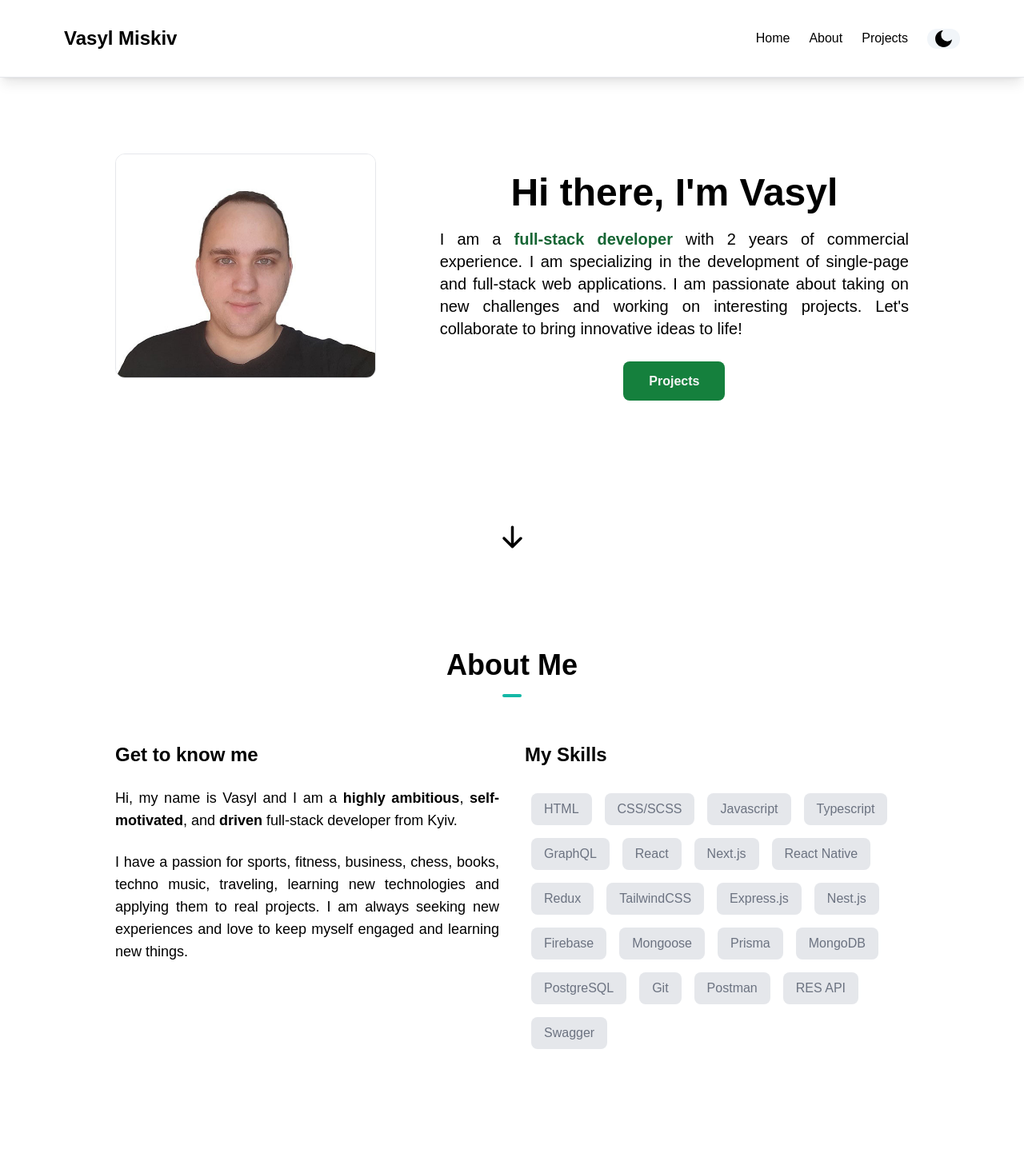
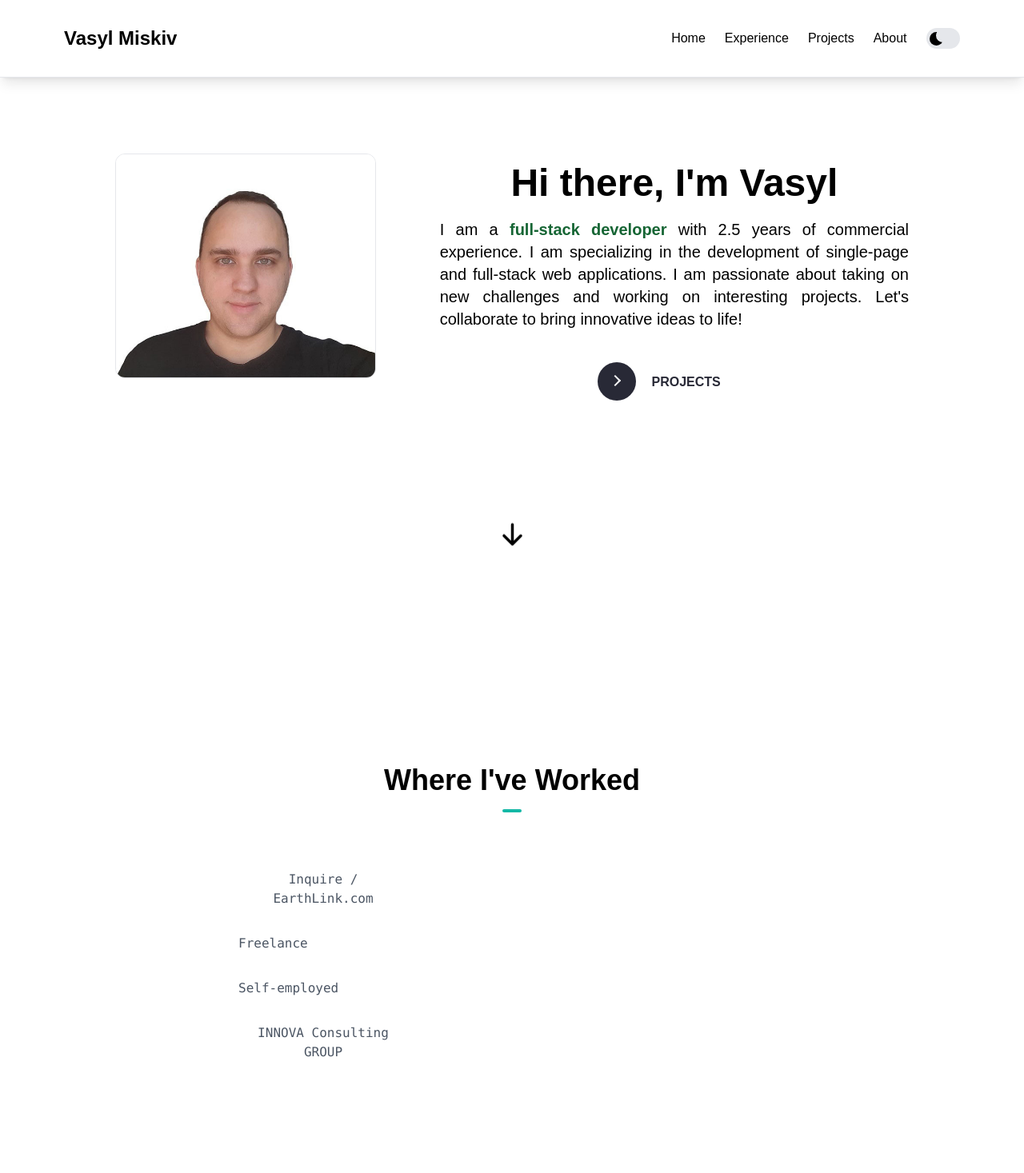
Before and after one commit to vasylmiskiv/own-portfolio, a Next.js app: page / in a window 1280 px wide. Shown: the top 1467 px of the page at 80% size. Built offline with nearby package versions, Linux system fonts and the light colour scheme.

Commit message:
added experience section, tabs, util function, changed nav theme toggler

```diff
--- a/app/components/AboutSection.tsx
+++ b/app/components/AboutSection.tsx
@@ -20,7 +20,7 @@ const AboutSection = () => {
             </p>
             <br />
             <p className="text-lg text-justify">
-              I have a passion for sports, fitness, business, chess, books,
+              I have a passion for programming, sports, business, chess, books,
               techno music, traveling, learning new technologies and applying
               them to real projects. I am always seeking new experiences and
               love to keep myself engaged and learning new things.
--- /dev/null
+++ b/app/components/ExperienceSection.tsx
@@ -0,0 +1,20 @@
+import Tabs from "./Tabs";
+
+const Experience = () => {
+  return (
+    <div className="container mx-auto" id="experience">
+      <section className="mx-4 py-16 md:py-48 xl:py-52">
+        <div className="container flex flex-col items-center justify-center mx-auto">
+          <h1 className="text-center font-bold text-4xl">
+            {" "}
+            Where I&#39;ve Worked
+          </h1>
+          <div className="w-6 md:mb-10 h-1 mx-auto my-4 bg-teal-500 border-0 rounded"></div>
+          <Tabs />
+        </div>
+      </section>
+    </div>
+  );
+};
+
+export default Experience;
--- a/app/components/HeroSection.tsx
+++ b/app/components/HeroSection.tsx
@@ -5,6 +5,7 @@ import { Link } from "react-scroll/modules";
 import { useTheme } from "next-themes";
 
 import { HiArrowDown } from "react-icons/hi";
+import { calcExp } from "../utils/calcExp";
 
 const HeroSection = () => {
   const { theme } = useTheme();
@@ -32,21 +33,27 @@ const HeroSection = () => {
             <span className="text-green-800 font-bold">
               full-stack developer{" "}
             </span>
-            with 2 years of commercial experience. I am specializing in the
-            development of single-page and full-stack web applications. I am
-            passionate about taking on new challenges and working on interesting
-            projects. Let's collaborate to bring innovative ideas to life!
+            with {calcExp()} years of commercial experience. I am specializing
+            in the development of single-page and full-stack web applications. I
+            am passionate about taking on new challenges and working on
+            interesting projects. Let's collaborate to bring innovative ideas to
+            life!
           </p>
           <Link
             to="projects"
-            className="text-neutral-100 font-semibold px-8 py-4 rounded-lg bg-green-700 cursor-pointer transition-all duration-200 hover:bg-green-800"
+            className=""
             activeClass="active"
             spy={true}
             smooth={true}
             offset={-100}
             duration={500}
           >
-            Projects
+            <button className="learn-more" id="button-projects">
+              <span className="circle" aria-hidden="true">
+                <span className="icon arrow"></span>
+              </span>
+              <span className="button-text">Projects</span>
+            </button>
           </Link>
         </div>
       </div>
--- a/app/components/Navbar.tsx
+++ b/app/components/Navbar.tsx
@@ -9,6 +9,11 @@ const Navbar = () => {
   const { systemTheme, theme, setTheme } = useTheme();
   const currentTheme = theme === "system" ? systemTheme : theme;
   const [navbar, setNavbar] = useState(false);
+
+  const toggleTheme = () => {
+    const newTheme = theme === "light" ? "dark" : "light";
+    setTheme(newTheme);
+  };
 
   return (
     <header className="w-full fixed mx-auto backdrop-blur-sm px-8 shadow-lg top-0 z-50 sm:px-20 border-b">
@@ -46,21 +51,10 @@ const Navbar = () => {
                 {item.label}
               </Link>
             ))}
-            {currentTheme === "dark" ? (
-              <button
-                className="bg-slate-100 px-2 rounded-xl max-sm:absolute right-0 bottom-8"
-                onClick={() => setTheme("light")}
-              >
-                <RiSunLine size={25} color="black" />
-              </button>
-            ) : (
-              <button
-                className="bg-slate-100 px-2 rounded-xl max-sm:absolute right-0 bottom-8"
-                onClick={() => setTheme("dark")}
-              >
-                <RiMoonFill size={25} color="black" />
-              </button>
-            )}
+            <label className="switch">
+              <input type="checkbox" onChange={() => toggleTheme()} />
+              <span className="slider"></span>
+            </label>
           </div>
         </div>
       </div>
--- /dev/null
+++ b/app/components/Tabs.tsx
@@ -0,0 +1,65 @@
+"use client";
+
+import React, { useState } from "react";
+import { EXPERIENCE } from "../constants/constants";
+
+export default function Tabs() {
+  const [openTab, setOpenTab] = useState("Proterra Ag");
+
+  return (
+    <div className="container flex flex-col items-start text-left justify-center md:p-6 md:space-x-4 md:flex-row">
+      <div className="container overflow-x-auto md:w-1/4">
+        <ul className="flex flex-row text-left wrap space-x-4 md:flex-col md:space-x-0 md:space-y-4">
+          {EXPERIENCE.map((tab) => (
+            <li key={tab.organization}>
+              <button
+                onClick={() => setOpenTab(tab.organization)}
+                className={` ${
+                  openTab === tab.organization
+                    ? "bg-teal-600 font-semibold rounded-sm font-mono text-neutral-100 text-xs md:text-base"
+                    : "hover:bg-slate-100 font-mono rounded-sm text-xs md:text-base"
+                } inline-block px-2 py-2 font-mono rounded-sm text-gray-600 text-xs md:text-base`}
+              >
+                {tab.organization}
+              </button>
+            </li>
+          ))}
+        </ul>
+      </div>
+
+      <div className="container mt-8 md:w-1/2 md:mt-0">
+        {EXPERIENCE.map((tab) => (
+          <div
+            key={tab.organization}
+            className={tab.organization === openTab ? "block" : "hidden"}
+          >
+            <p>
+              <span className="text-md md:text-xl font-bold">{tab.role}</span>
+
+              <span className="text-md md:text-xl font-bold text-teal-500">
+                {" @ "}
+                {tab.organization}
+              </span>
+            </p>
+
+            <p className="text-sm md:text-md text-slate-600 mb-4">
+              {tab.period}
+            </p>
+            <ul className="ml-4">
+              {tab.description.map((bullet, idx) => {
+                return (
+                  <li
+                    className="text-sm md:text-lg list-disc text-slate-600"
+                    key={idx}
+                  >
+                    {bullet}
+                  </li>
+                );
+              })}
+            </ul>
+          </div>
+        ))}
+      </div>
+    </div>
+  );
+}
--- a/app/constants/constants.ts
+++ b/app/constants/constants.ts
@@ -4,12 +4,16 @@ export const NAV_ITEMS: Array<INavItem> = [
     page: "home",
   },
   {
-    label: "About",
-    page: "about",
+    label: "Experience",
+    page: "experience",
   },
   {
     label: "Projects",
     page: "projects",
+  },
+  {
+    label: "About",
+    page: "about",
   },
 ];
 
@@ -33,8 +37,43 @@ export const SKILLS: Array<ISkillItem> = [
   { id: 17, name: "PostgreSQL" },
   { id: 18, name: "Git" },
   { id: 19, name: "Postman" },
-  { id: 20, name: "RES API" },
+  { id: 20, name: "REST API" },
   { id: 21, name: "Swagger" },
+];
+
+export const EXPERIENCE: Array<IExperienceItem> = [
+  {
+    role: "Frontend developer",
+    organization: "Inquire / EarthLink.com",
+    location: "Atlanta, GA",
+    period: "Jun 2022 – Apr 2023 (11 mos)",
+    description: [],
+    image: "",
+  },
+  {
+    role: "Full Stack Developer",
+    organization: "Freelance",
+    location: "Kyiv, Ukraine",
+    period: "Feb 2021 – Jun 2022 (1 yr 5 mos)",
+    description: [],
+    image: "",
+  },
+  {
+    role: "Accountant",
+    organization: "Self-employed",
+    location: "Kyiv, Ukraine",
+    period: "Feb 2021 – May 2022 (1 yr 4 mos)",
+    description: [],
+    image: "",
+  },
+  {
+    role: "Accounting Manager / Audit assistant",
+    organization: "INNOVA Consulting GROUP",
+    location: "Kyiv, Ukraine",
+    period: "Feb 2021 – Jun 2022 (3 yrs 3 mos)",
+    description: [],
+    image: "",
+  },
 ];
 
 export const PROJECTS: Array<IProjectItem> = [
@@ -59,39 +98,39 @@ export const PROJECTS: Array<IProjectItem> = [
     description: "eCommerce platform built with the MERN stack & Redux",
     image: "/projects/project-ecommerce.png",
     isImageDark: false,
-    github: "https://github.com",
-    link: "https://google.com",
+    github: "https://github.com/vasylmiskiv/ecommerce-client",
+    link: "https://vmiskivecommerce.vercel.app",
   },
   {
     name: "FinanceAI",
     description: "",
     image: "/projects/project-financeai.png",
     isImageDark: true,
-    github: "https://github.com",
-    link: "https://google.com",
+    github: "https://github.com/vasylmiskiv/financeAI",
+    link: "https://vmiskiv-finance-app.onrender.com",
   },
   {
     name: "ChatGPT",
     description: "",
     image: "/projects/project-chatgpt.png",
     isImageDark: true,
-    github: "https://github.com",
-    link: "https://google.com",
+    github: "https://github.com/vasylmiskiv/chatgpt-messenger",
+    link: "https://vmiskivchatgpt-messenger.vercel.app",
   },
   {
     name: "Realtime Chat with Socket.io",
     description: "",
     image: "/projects/project-realtime-chat.png",
     isImageDark: true,
-    github: "https://github.com",
-    link: "https://google.com",
+    github: "https://github.com/vasylmiskiv/fullstack-chat-socketio",
+    link: "https://vmiskivchatsocketio.onrender.com/",
   },
   {
     name: "MVP GraphQL Project management app",
     description: "",
     image: "/projects/project-mvpmanagement.png",
     isImageDark: true,
-    github: "https://github.com",
-    link: "https://google.com",
+    github: "https://github.com/vasylmiskiv/projectmngmnt-apollo-graphql",
+    link: "https://vmiskivgraphqlprojects.onrender.com/",
   },
 ];
--- a/app/globals.css
+++ b/app/globals.css
@@ -33,3 +33,145 @@ body {
 ::-webkit-scrollbar-track {
   background-color: #f1f1f1;
 }
+
+#button-projects {
+  position: relative;
+  display: inline-block;
+  cursor: pointer;
+  outline: none;
+  border: 0;
+  vertical-align: middle;
+  text-decoration: none;
+  background: transparent;
+  padding: 0;
+  font-size: inherit;
+  font-family: inherit;
+}
+
+button.learn-more {
+  width: 12rem;
+  height: auto;
+}
+
+button.learn-more .circle {
+  transition: all 0.45s cubic-bezier(0.65, 0, 0.076, 1);
+  position: relative;
+  display: block;
+  margin: 0;
+  width: 3rem;
+  height: 3rem;
+  background: #282936;
+  border-radius: 1.625rem;
+}
+
+button.learn-more .circle .icon {
+  transition: all 0.45s cubic-bezier(0.65, 0, 0.076, 1);
+  position: absolute;
+  top: 0;
+  bottom: 0;
+  margin: auto;
+  background: #fff;
+}
+
+button.learn-more .circle .icon.arrow {
+  transition: all 0.45s cubic-bezier(0.65, 0, 0.076, 1);
+  left: 0.625rem;
+  width: 1.125rem;
+  height: 0.125rem;
+  background: none;
+}
+
+button.learn-more .circle .icon.arrow::before {
+  position: absolute;
+  content: "";
+  top: -0.29rem;
+  right: 0.0625rem;
+  width: 0.625rem;
+  height: 0.625rem;
+  border-top: 0.125rem solid #fff;
+  border-right: 0.125rem solid #fff;
+  transform: rotate(45deg);
+}
+
+button.learn-more .button-text {
+  transition: all 0.45s cubic-bezier(0.65, 0, 0.076, 1);
+  position: absolute;
+  top: 0;
+  left: 0;
+  right: 0;
+  bottom: 0;
+  padding: 0.75rem 0;
+  margin: 0 0 0 1.85rem;
+  color: #282936;
+  font-weight: 700;
+  line-height: 1.6;
+  text-align: center;
+  text-transform: uppercase;
+}
+
+button:hover .circle {
+  width: 100%;
+}
+
+button:hover .circle .icon.arrow {
+  background: #fff;
+  transform: translate(1rem, 0);
+}
+
+button:hover .button-text {
+  color: #fff;
+}
+
+/* Toggler */
+/* The switch - the box around the slider */
+.switch {
+  font-size: 17px;
+  position: relative;
+  display: inline-block;
+  width: 2.5em;
+  height: 1.5em;
+}
+
+/* Hide default HTML checkbox */
+.switch input {
+  opacity: 0;
+  width: 0;
+  height: 0;
+}
+
+/* The slider */
+.slider {
+  --background: #e5e7eb;
+  position: absolute;
+  cursor: pointer;
+  top: 0;
+  left: 0;
+  right: 0;
+  bottom: 0;
+  background-color: var(--background);
+  transition: 0.5s;
+  border-radius: 30px;
+}
+
+.slider:before {
+  position: absolute;
+  content: "";
+  height: 1em;
+  width: 1em;
+  border-radius: 50%;
+  left: 10%;
+  bottom: 15%;
+  box-shadow: inset 8px -4px 0px 0px #000000;
+  background: var(--background);
+  transition: 0.5s;
+}
+
+input:checked + .slider {
+  background-color: #e5e7eb;
+}
+
+input:checked + .slider:before {
+  transform: translateX(100%);
+  box-shadow: inset 15px -4px 0px 15px #e9ec07;
+  border: 1px solid rgb(179, 179, 179);
+}
--- a/app/page.tsx
+++ b/app/page.tsx
@@ -1,13 +1,15 @@
 import HeroSection from "./components/HeroSection";
 import AboutSection from "./components/AboutSection";
 import ProjectSection from "./components/ProjectSection";
+import ExperienceSection from "./components/ExperienceSection";
 
 const Home = () => {
   return (
     <div className="mx-auto max-w-3xl px-4 max-sm:px-8 md:max-w-5xl">
       <HeroSection />
+      <ExperienceSection />
+      <ProjectSection />
       <AboutSection />
-      <ProjectSection />
     </div>
   );
 };
--- /dev/null
+++ b/app/utils/calcExp.ts
@@ -0,0 +1,22 @@
+export const calcExp = () => {
+  const startDate = new Date(2020, 11);
+  const currentDate = new Date();
+
+  let years;
+  let months;
+
+  const startMonth = startDate.getMonth() + 1;
+  const startYear = startDate.getFullYear();
+  const currentMonth = currentDate.getMonth() + 1;
+  const currentYear = currentDate.getFullYear();
+
+  years = currentYear - startYear;
+  months = currentMonth - startMonth;
+
+  if (months < 0) {
+    years--;
+    months += 12;
+  }
+
+  return Number(`${years}.${months}`);
+};
```
Also changed, not shown: app/components/Footer.tsx (+7 -6 lines), global.d.ts (+9 -1 lines).
